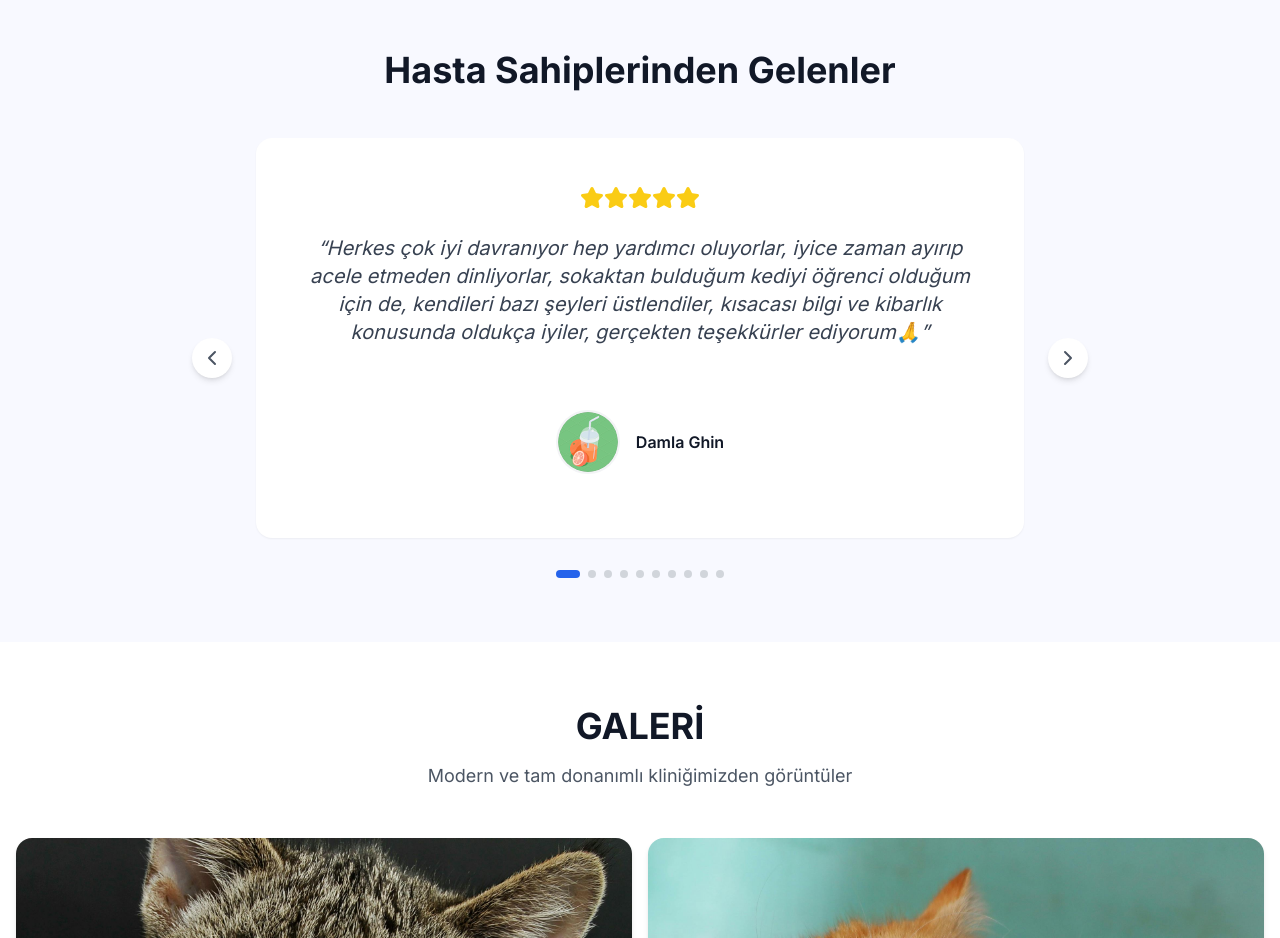
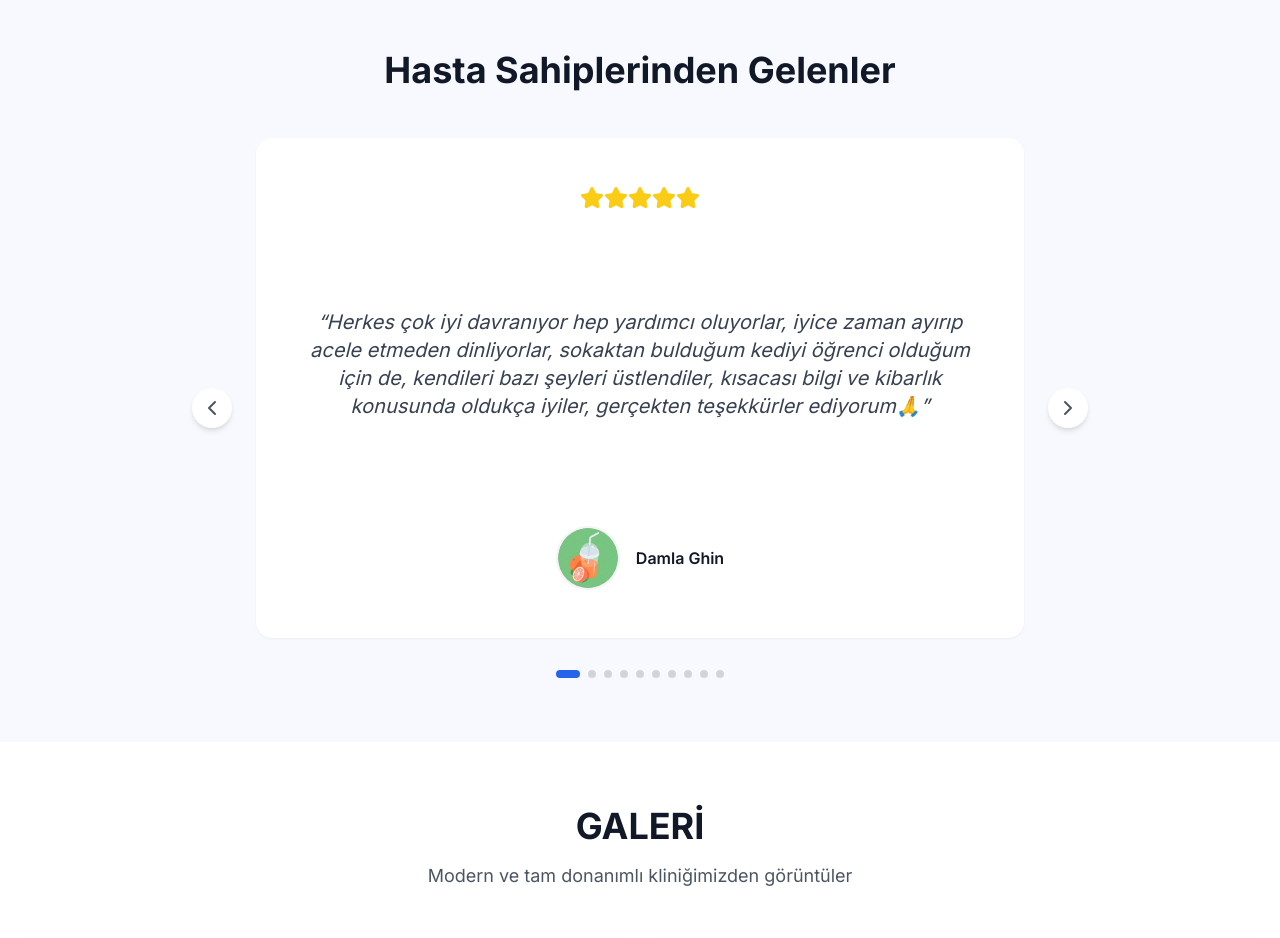
Before and after one commit to hakancankul/vet-app-front, a Next.js app: page / in a window 1280 px wide. Shown: the part 2700-3638 px from the top of the page. Built offline with nearby package versions, Linux system fonts and the light colour scheme.

Commit message:
improve review section

```diff
--- a/src/components/sections/ReviewsSection.tsx
+++ b/src/components/sections/ReviewsSection.tsx
@@ -40,9 +40,10 @@ export default function ReviewsSection() {
               animate={{ opacity: 1, x: 0 }}
               exit={{ opacity: 0, x: -100 }}
               transition={{ duration: 0.5 }}
-              className="bg-white rounded-2xl p-8 md:p-12 shadow-sm text-center min-h-[400px] flex flex-col justify-between"
+              className="bg-white rounded-2xl p-8 md:p-12 shadow-sm text-center h-[500px] flex flex-col"
             >
-              <div>
+              {/* Stars and Comment Section - Takes up most space */}
+              <div className="flex-1 flex flex-col">
                 <div className="flex justify-center mb-6">
                   {[...Array(reviews[currentIndex].rating)].map((_, i) => (
                     <Star
@@ -53,13 +54,16 @@ export default function ReviewsSection() {
                   ))}
                 </div>
 
-                <p className="text-gray-700 text-lg md:text-xl mb-8 italic">
-                  &ldquo;{reviews[currentIndex].comment}&rdquo;
-                </p>
+                <div className="flex-1 flex items-center justify-center">
+                  <p className="text-gray-700 text-lg md:text-xl italic">
+                    &ldquo;{reviews[currentIndex].comment}&rdquo;
+                  </p>
+                </div>
               </div>
 
-              <div>
-                <div className="flex items-center justify-center gap-4 mb-4">
+              {/* Profile Section - Fixed height at bottom */}
+              <div className="mt-8">
+                <div className="flex items-center justify-center gap-4">
                   <div className="relative w-16 h-16 overflow-hidden rounded-full border-2 border-gray-100">
                     <Image
                       src={reviews[currentIndex].profileImage}
```
